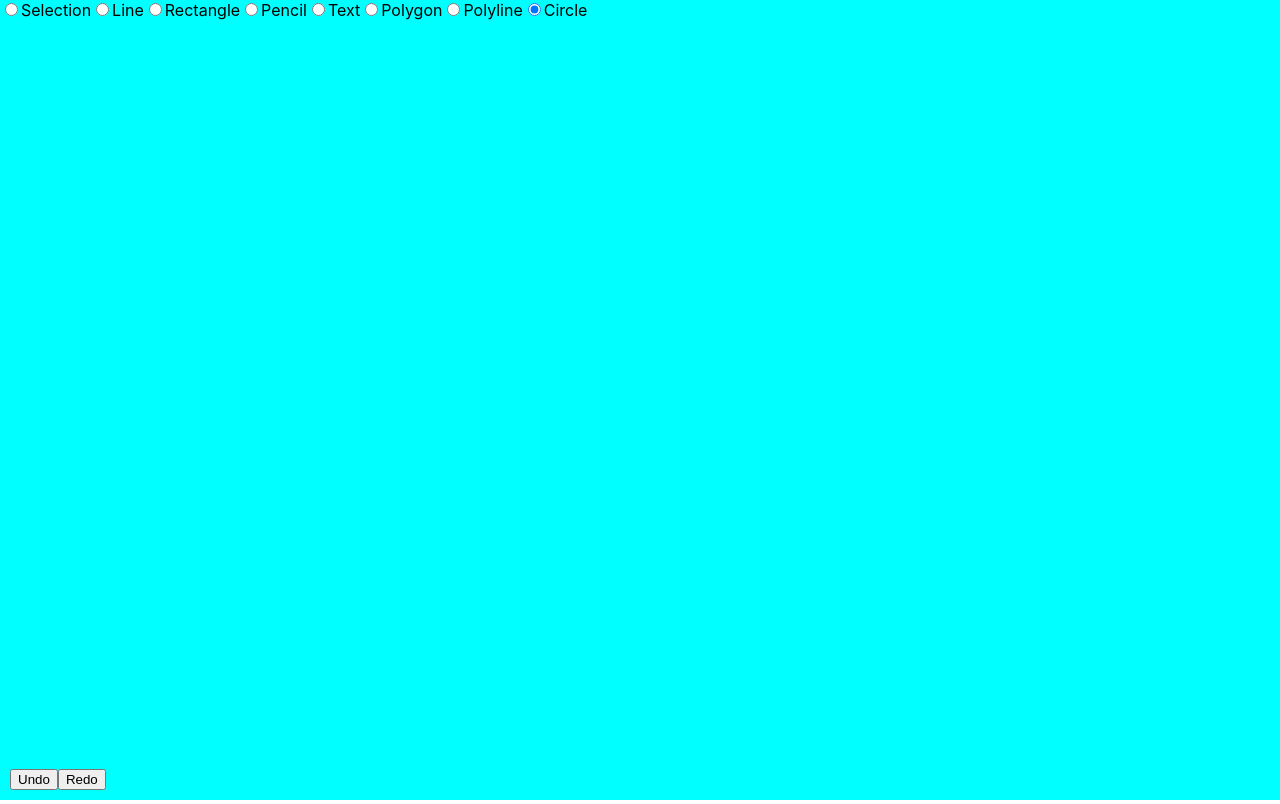
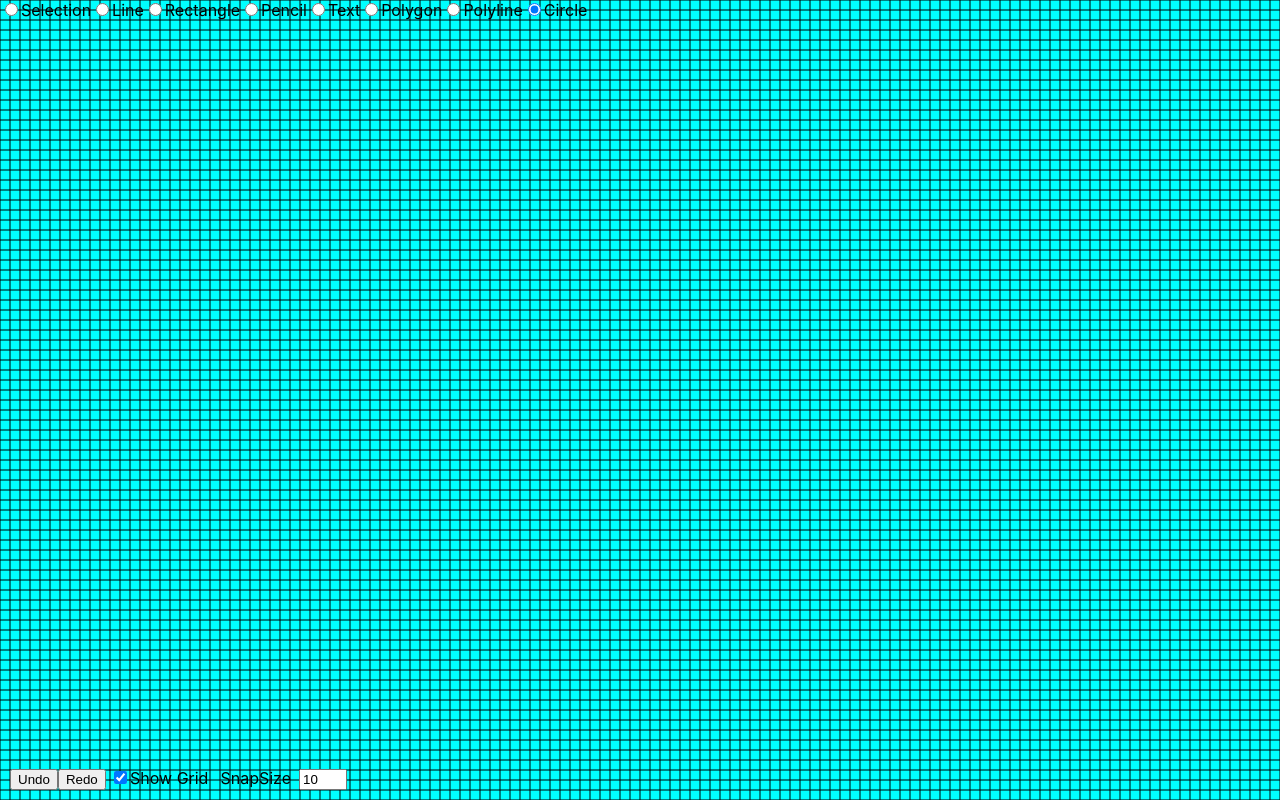
Before and after one commit to abhishek-syook/test-canvas, a React (Create React App) app: page / in a window 1280 px wide. Built offline with nearby package versions, Linux system fonts and the light colour scheme.

Commit message:
add grid tool to show hide grid in canvas

```diff
--- a/src/components/canvasDrawing/index.js
+++ b/src/components/canvasDrawing/index.js
@@ -17,6 +17,8 @@ import { ACTIONS, CURSOR, CURSOR_POSITION, ELEMENT_TYPES, KEYBOARD_KEYS } from "
 
 import Toolbar from "../toolbar";
 import cloneDeep from "utils/cloneDeep";
+import drawGrid from "utils/drawGrid";
+import GridToolbar from "components/toolbar/gridToolbar";
 
 const CanvasDrawing = () => {
   const canvasRef = useRef();
@@ -25,19 +27,21 @@ const CanvasDrawing = () => {
   const [action, setAction] = useState(false);
   const [tool, setTool] = useState(ELEMENT_TYPES.CIRCLE);
   const [selectedElement, setSelectedElement] = useState(null);
+  const [gridObj, setGridObj] = useState({ isEnable: true, snapSize: 10 });
 
   useLayoutEffect(() => {
     const canvas = canvasRef.current;
     const context = canvas.getContext("2d");
     context.clearRect(0, 0, canvas.width, canvas.height);
 
+    drawGrid({ context, ...gridObj });
     elements.forEach(element => {
       if (action === ACTIONS.WRITING && selectedElement.id === element.id) {
         return;
       }
       drawElement(context, element, selectedElement);
     });
-  }, [elements, action, selectedElement]);
+  }, [elements, action, selectedElement, gridObj]);
 
   useEffect(() => {
     const undoRedoFunction = event => {
@@ -320,6 +324,7 @@ const CanvasDrawing = () => {
         onMouseMove={handleMouseMove}
       />
       <HistoryToolbar undo={undo} redo={redo} />
+      <GridToolbar {...gridObj} onChange={setGridObj} />
     </>
   );
 };
--- /dev/null
+++ b/src/components/toolbar/gridToolbar.js
@@ -0,0 +1,32 @@
+import React from "react";
+
+const GridToolbar = ({ isEnable, snapSize, onChange }) => {
+  return (
+    <div style={{ position: "fixed", bottom: 0, padding: 10, left: 100, display: "flex" }}>
+      <div>
+        <input
+          type="checkbox"
+          id="gridDisplay"
+          name="isEnable"
+          checked={isEnable}
+          onChange={() => onChange(p => ({ ...p, isEnable: !isEnable }))}
+        />
+        <label htmlFor="gridDisplay">Show Grid</label>
+      </div>
+      <div style={{ marginLeft: 12 }}>
+        <label htmlFor="snapSize">SnapSize</label>
+        <input
+          id="snapSize"
+          style={{ width: 40, outline: "none", marginLeft: 8 }}
+          type="number"
+          min={0}
+          step={.5}
+          value={snapSize}
+          onChange={e => onChange(p => ({ ...p, snapSize: +e.target.value }))}
+        />
+      </div>
+    </div>
+  );
+};
+
+export default GridToolbar;
--- /dev/null
+++ b/src/utils/drawGrid.js
@@ -0,0 +1,31 @@
+const drawGrid = ({ context, isEnable, snapSize }) => {
+  if (!context || !isEnable || snapSize === 0) return;
+
+  //grid width and height
+  const bw = snapSize;
+  const bh = snapSize;
+
+  //padding around grid
+  // const p = 10;
+
+  //size of canvas
+  let cw = context.canvas.clientWidth;
+  let ch = context.canvas.clientHeight;
+
+  context.beginPath();
+  for (let x = 0; x <= cw; x += bw) {
+    context.moveTo(x, 0);
+    context.lineTo(x, ch);
+  }
+
+  for (let y = 0; y <= ch; y += bh) {
+    context.moveTo(0, y);
+    context.lineTo(cw, y);
+  }
+
+  context.strokeStyle = "black";
+  context.stroke();
+  context.closePath();
+};
+
+export default drawGrid;
```
